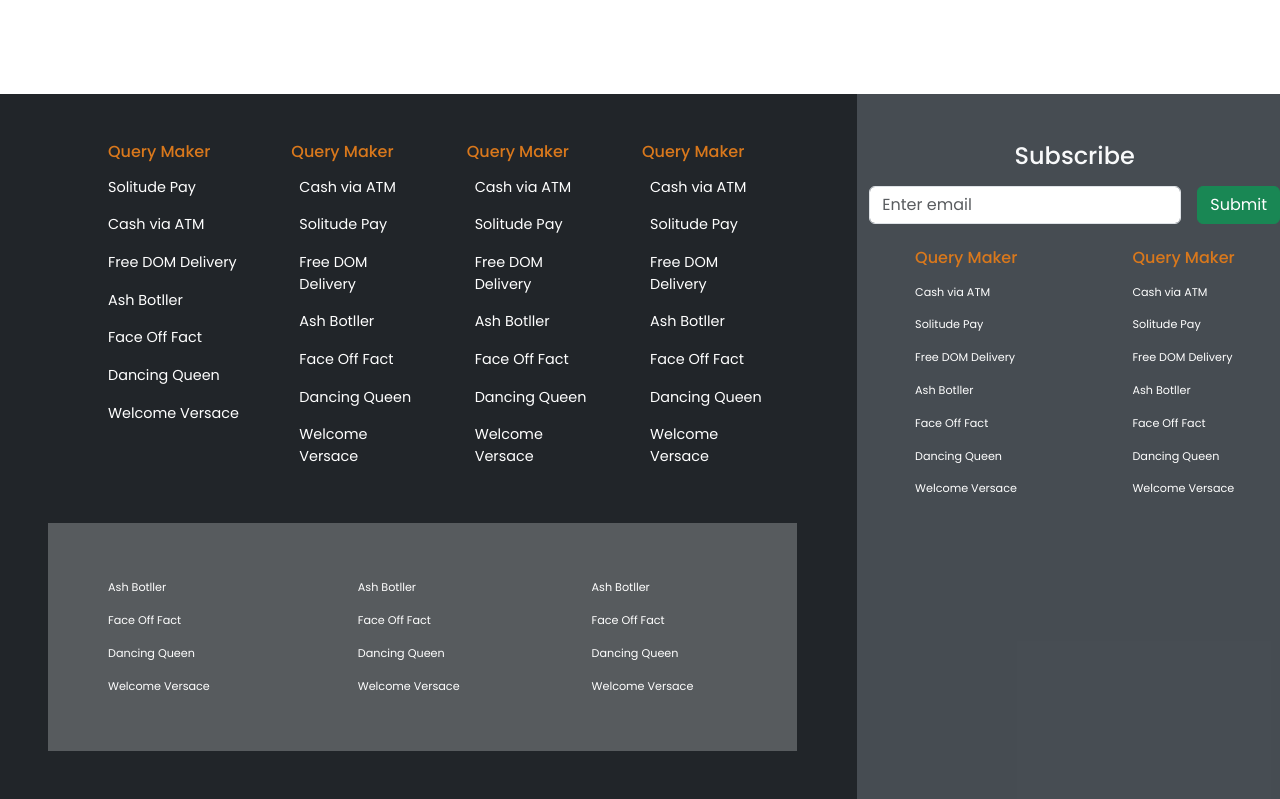
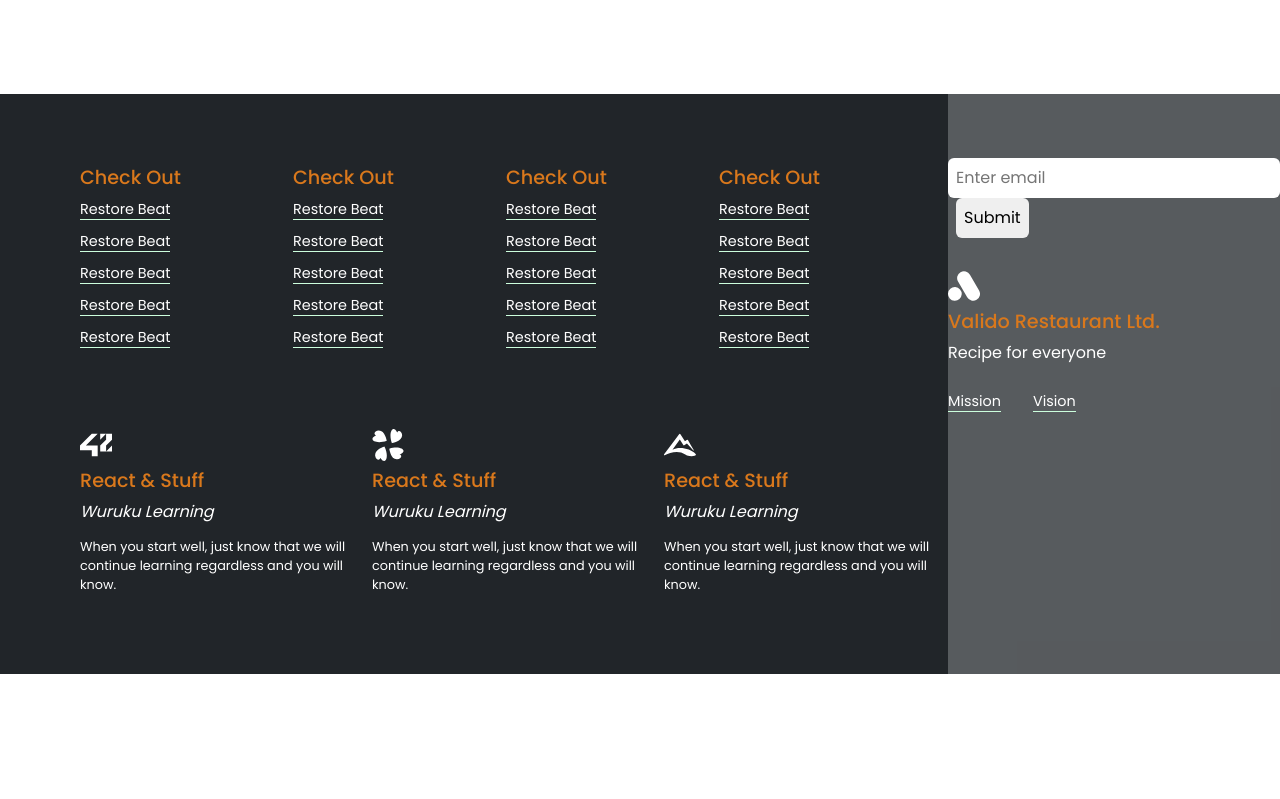
Before and after one commit to Henry-Egboh/valido, a React (Create React App) app: page / in a window 1280 px wide. Shown: the part 3170-3969 px from the top of the page. After the commit the page ends 3844 px from the top, so only its background shows below. Built offline with nearby package versions, Linux system fonts and the light colour scheme.

Commit message:
Re-designed the footer using CSS Grid and added react icons

```diff
--- a/src/Components/Footer.js
+++ b/src/Components/Footer.js
@@ -1,161 +1,110 @@
-import Container from 'react-bootstrap/Container';
-import Row from 'react-bootstrap/Row';
-import Col from 'react-bootstrap/Col';
-import Nav from 'react-bootstrap/Nav';
-import Button from 'react-bootstrap/Button';
-import Form from 'react-bootstrap/Form';
+import { Si42, SiAnalogue } from "react-icons/si";
+import { Si4Chan } from "react-icons/si";
+import { SiAlltrails } from "react-icons/si";
+import { Link } from 'react-router-dom';
 
 
 const Footer = () => {
 
     return (
         <footer className='bg-dark'>
+            <div>
+                {/* row one */}
+            <main className='row-1'>
+                {/* col one */}
+                <main className='list-img'>
+                    <section className='footer-list'>
+                        <div>
+                            <h4>Check Out</h4>
+                            <ul>
+                                <li><Link to='/'>Restore Beat</Link></li>
+                                <li><Link to='/'>Restore Beat</Link></li>
+                                <li><Link to='/'>Restore Beat</Link></li>
+                                <li><Link to='/'>Restore Beat</Link></li>
+                                <li><Link to='/'>Restore Beat</Link></li>
+                            </ul>
+                        </div>
+                        <div>
+                            <h4>Check Out</h4>
+                            <ul>
+                                <li><Link to='/'>Restore Beat</Link></li>
+                                <li><Link to='/'>Restore Beat</Link></li>
+                                <li><Link to='/'>Restore Beat</Link></li>
+                                <li><Link to='/'>Restore Beat</Link></li>
+                                <li><Link to='/'>Restore Beat</Link></li>
+                            </ul>
+                        </div>
+                        <div>
+                            <h4>Check Out</h4>
+                            <ul>
+                                <li><Link to='/'>Restore Beat</Link></li>
+                                <li><Link to='/'>Restore Beat</Link></li>
+                                <li><Link to='/'>Restore Beat</Link></li>
+                                <li><Link to='/'>Restore Beat</Link></li>
+                                <li><Link to='/'>Restore Beat</Link></li>
+                            </ul>
+                        </div>
+                        <div>
+                            <h4>Check Out</h4>
+                            <ul>
+                                <li><Link to='/'>Restore Beat</Link></li>
+                                <li><Link to='/'>Restore Beat</Link></li>
+                                <li><Link to='/'>Restore Beat</Link></li>
+                                <li><Link to='/'>Restore Beat</Link></li>
+                                <li><Link to='/'>Restore Beat</Link></li>
+                            </ul>
+                        </div>
+                    </section>
 
-                <section>
-                    <Row>
-                        {/* col 1 row 1 */}
-                        <Col xs={12} sm={12} md={7} lg={8} className='py-5'>
-                            <Row className='mx-5 ps-5'>
-                            {/* first col */}
-                            <Col xs={6} md={4} lg={3} className="">
-                                <h6 className='footer-color'>Query Maker</h6>
-                            <Nav defaultActiveKey="/home" className="flex-column">
-                                <Nav.Link className='footer-text ps-0' href="/home">Solitude Pay</Nav.Link>
-                                <Nav.Link className='footer-text ps-0' eventKey="link-1">Cash via ATM</Nav.Link>
-                                <Nav.Link className='footer-text ps-0' eventKey="link-2">Free DOM Delivery</Nav.Link>
-                                <Nav.Link className='footer-text ps-0' eventKey="link-1">Ash Botller</Nav.Link>
-                                <Nav.Link className='footer-text ps-0' eventKey="link-2">Face Off Fact</Nav.Link>
-                                <Nav.Link className='footer-text ps-0' eventKey="link-1">Dancing Queen</Nav.Link>
-                                <Nav.Link className='footer-text ps-0' eventKey="link-2">Welcome Versace</Nav.Link>
-                            </Nav>
-                            </Col>
+                    <section className='footer-text-img'>
+                        <div>
+                            <Si42 className="fs-2" />
+                            <h4>React & Stuff</h4>
+                            <cite>Wuruku Learning</cite>
+                            <p>When you start well, just know that we will continue learning regardless and you will know.
+                            </p>
+                        </div>
+                        <div>
+                            <Si4Chan className="fs-2" />
+                            <h4>React & Stuff</h4>
+                            <cite>Wuruku Learning</cite>
+                            <p>When you start well, just know that we will continue learning regardless and you will know.
+                            </p>
+                        </div>
+                        <div>
+                            <SiAlltrails className="fs-2" />
+                            <h4>React & Stuff</h4>
+                            <cite>Wuruku Learning</cite>
+                            <p>When you start well, just know that we will continue learning regardless and you will know.
+                            </p>
+                        </div>
+                    </section>
+                </main>
 
-                            {/* second col */}
-                            <Col xs={6} md={4} lg={3} className="">
-                                <h6 className='footer-color ps-2'>Query Maker</h6>
-                            <Nav defaultActiveKey="/home" className="flex-column">
-                                <Nav.Link className='footer-text' eventKey="link-1">Cash via ATM</Nav.Link>
-                                <Nav.Link className='footer-text' href="/home">Solitude Pay</Nav.Link>
-                                <Nav.Link className='footer-text' eventKey="link-2">Free DOM Delivery</Nav.Link>
-                                <Nav.Link className='footer-text' eventKey="link-1">Ash Botller</Nav.Link>
-                                <Nav.Link className='footer-text' eventKey="link-2">Face Off Fact</Nav.Link>
-                                <Nav.Link className='footer-text' eventKey="link-1">Dancing Queen</Nav.Link>
-                                <Nav.Link className='footer-text' eventKey="link-2">Welcome Versace</Nav.Link>
-                            </Nav>
-                            </Col>
+                <main className='bg-light bg-opacity-25 wrapper subscribe-section'>
 
-                            {/* third col */}
-                            <Col xs={6} md={4} lg={3} className="">
-                                <h6 className='footer-color ps-2'>Query Maker</h6>
-                            <Nav defaultActiveKey="/home" className="flex-column">
-                                <Nav.Link className='footer-text' eventKey="link-1">Cash via ATM</Nav.Link>
-                                <Nav.Link className='footer-text' href="/home">Solitude Pay</Nav.Link>
-                                <Nav.Link className='footer-text' eventKey="link-2">Free DOM Delivery</Nav.Link>
-                                <Nav.Link className='footer-text' eventKey="link-1">Ash Botller</Nav.Link>
-                                <Nav.Link className='footer-text' eventKey="link-2">Face Off Fact</Nav.Link>
-                                <Nav.Link className='footer-text' eventKey="link-1">Dancing Queen</Nav.Link>
-                                <Nav.Link className='footer-text' eventKey="link-2">Welcome Versace</Nav.Link>
-                            </Nav>
-                            </Col>
-
-                            {/* fourth col */}
-                            <Col xs={6} md={4} lg={3} className="">
-                                <h6 className='footer-color ps-2'>Query Maker</h6>
-                            <Nav defaultActiveKey="/home" className="flex-column">
-                                <Nav.Link className='footer-text' eventKey="link-1">Cash via ATM</Nav.Link>
-                                <Nav.Link className='footer-text' href="/home">Solitude Pay</Nav.Link>
-                                <Nav.Link className='footer-text' eventKey="link-2">Free DOM Delivery</Nav.Link>
-                                <Nav.Link className='footer-text' eventKey="link-1">Ash Botller</Nav.Link>
-                                <Nav.Link className='footer-text' eventKey="link-2">Face Off Fact</Nav.Link>
-                                <Nav.Link className='footer-text' eventKey="link-1">Dancing Queen</Nav.Link>
-                                <Nav.Link className='footer-text' eventKey="link-2">Welcome Versace</Nav.Link>
-                            </Nav>
-                            </Col>
-                            </Row>
-                            {/* ============================================== */}
-                            {/* second row  */}
-                            <Row className='mx-5 mt-5 ps-5 bg-light bg-opacity-25 py-5'>
-                                {/* 1st col */}
-                            <Col xs={6} sm={6} md={4} lg={4} className="">
-                                    <Nav defaultActiveKey="/home" className="flex-column">
-                                        <Nav.Link className='footer-text-1 ps-0' eventKey="link-1">Ash Botller</Nav.Link>
-                                        <Nav.Link className='footer-text-1 ps-0' eventKey="link-2">Face Off Fact</Nav.Link>
-                                        <Nav.Link className='footer-text-1 ps-0' eventKey="link-1">Dancing Queen</Nav.Link>
-                                        <Nav.Link className='footer-text-1 ps-0' eventKey="link-2">Welcome Versace</Nav.Link>
-                                    </Nav>
-                            </Col>
-                            {/* 2nd row */}
-                            <Col xs={6} sm={6} md={4} lg={4} className="">
-                                    <Nav defaultActiveKey="/home" className="flex-column">
-                                        <Nav.Link className='footer-text-1' eventKey="link-1">Ash Botller</Nav.Link>
-                                        <Nav.Link className='footer-text-1' eventKey="link-2">Face Off Fact</Nav.Link>
-                                        <Nav.Link className='footer-text-1' eventKey="link-1">Dancing Queen</Nav.Link>
-                                        <Nav.Link className='footer-text-1' eventKey="link-2">Welcome Versace</Nav.Link>
-                                    </Nav>
-                            </Col>
-                            {/* 3rd col */}
-                            <Col xs={6} sm={6} md={4} lg={4} className="">
-                                    <Nav defaultActiveKey="/home" className="flex-column">
-                                        <Nav.Link className='footer-text-1' eventKey="link-1">Ash Botller</Nav.Link>
-                                        <Nav.Link className='footer-text-1' eventKey="link-2">Face Off Fact</Nav.Link>
-                                        <Nav.Link className='footer-text-1' eventKey="link-1">Dancing Queen</Nav.Link>
-                                        <Nav.Link className='footer-text-1' eventKey="link-2">Welcome Versace</Nav.Link>
-                                    </Nav>
-                            </Col>
-                            </Row>
-                        </Col>
-                        {/* ========================================================================================== */}
-                        {/* col 2 row 1 */}
-                        <Col xs={12} sm={12} md={5} lg={4} className='bg-secondary bg-opacity-50 py-5'>
-                            {/* first row */}
-                            <Row>
-                                <Col xs={12}>
-                                    <div className='mb-4 d-flex flex-column align-items-center justify-content-center'>
-                                        <h4 className='text-light mb-3'>Subscribe</h4>
-                                        <Form className='d-flex gap-3'>
-                                            <Form.Group controlId="formBasicEmail">
-                                                {/* <Form.Label className='text-danger'>Subscribe</Form.Label> */}
-                                                <Form.Control type="email" placeholder="Enter email" />
-                                            </Form.Group>
-                                            <Button variant="success" type="submit">
-                                                Submit
-                                            </Button>
-                                        </Form>
-                                    </div>
-                                </Col>
-                            </Row>
-                            {/* second row */}
-                            <Row>
-                                {/* ist col */}
-                                <Col xs={6} className='d-flex justify-content-center'>
-                                <Nav defaultActiveKey="/home" className="flex-column">
-                                    <h6 className='footer-color ps-3'>Query Maker</h6>
-                                    <Nav.Link className='footer-text-1' eventKey="link-1">Cash via ATM</Nav.Link>
-                                    <Nav.Link className='footer-text-1' href="/home">Solitude Pay</Nav.Link>
-                                    <Nav.Link className='footer-text-1' eventKey="link-2">Free DOM Delivery</Nav.Link>
-                                    <Nav.Link className='footer-text-1' eventKey="link-1">Ash Botller</Nav.Link>
-                                    <Nav.Link className='footer-text-1' eventKey="link-2">Face Off Fact</Nav.Link>
-                                    <Nav.Link className='footer-text-1' eventKey="link-1">Dancing Queen</Nav.Link>
-                                    <Nav.Link className='footer-text-1' eventKey="link-2">Welcome Versace</Nav.Link>
-                                </Nav>
-                                </Col>
-                                {/* 2nd col */}
-                                <Col xs={6} className='d-flex justify-content-center'>
-                                <Nav defaultActiveKey="/home" className="flex-column">
-                                    <h6 className='footer-color ps-3'>Query Maker</h6>
-                                    <Nav.Link className='footer-text-1' eventKey="link-1">Cash via ATM</Nav.Link>
-                                    <Nav.Link className='footer-text-1' href="/home">Solitude Pay</Nav.Link>
-                                    <Nav.Link className='footer-text-1' eventKey="link-2">Free DOM Delivery</Nav.Link>
-                                    <Nav.Link className='footer-text-1' eventKey="link-1">Ash Botller</Nav.Link>
-                                    <Nav.Link className='footer-text-1' eventKey="link-2">Face Off Fact</Nav.Link>
-                                    <Nav.Link className='footer-text-1' eventKey="link-1">Dancing Queen</Nav.Link>
-                                    <Nav.Link className='footer-text-1' eventKey="link-2">Welcome Versace</Nav.Link>
-                                </Nav>
-                                </Col>
-                            </Row>
-                        </Col>
-                    </Row>
-                </section>
+                    <div className='sub-sec'>
+                        <div className=''>
+                            <form>
+                                <input className='rounded p-2 sub-input' type='email' placeholder='Enter email' name='email' />
+                                <button className='p-2 btn-light butt rounded ms-2' type='submit'>Submit</button>
+                            </form>
+                        </div>
+                        <div className='logo-footer'>
+                            <SiAnalogue className="fs-2" />
+                            <h4>Valido Restaurant Ltd.</h4>
+                            <p>Recipe for everyone</p>
+                            <div className='hor-list'>
+                                <ul>
+                                    <li><Link to='/'>Mission</Link></li>
+                                    <li><Link to='/'>Vision</Link></li>
+                                </ul>
+                            </div>
+                        </div>
+                    </div>
+                </main>
+            </main>
+            </div>
         </footer>
     );
 }
--- a/src/index.css
+++ b/src/index.css
@@ -8,6 +8,7 @@
   --dark-red: rgb(217, 120, 28);
   --dark-green: hsl(180deg, 81%, 30%);
   --coupon-text: #ccffdd;
+  --white: #fff;
 }
 
 .logo {
@@ -54,27 +55,155 @@
 
 .order-btn {
   background-color: var(--dark-green);
-  color: #ccffdd;
+  color: var(--coupon-text);
 }
 
 .submit-btn {
   background-color: var(--dark-red);
-  color: #ccffdd;
+  color: var(--coupon-text);
 }
 
-.footer-text {
-  color: #fff;
-  font-weight: 400;
-  font-size: 0.9rem;
+/* ================================================FOOTER ============================== */
+
+footer {
+  color: var(--white);
 }
 
-.footer-text-1 {
-  color: #fff;
-  font-weight: 400;
-  font-size: 0.7rem;
+/* .wrapper {
+  padding: 4rem 0rem;
+} */
+
+/* list items and text-img */
+.list-img {
+  /* padding: 4rem 1rem; */
+  margin: 4rem 0rem;
 }
 
-.footer-color {
+/* List items and subscribe section */
+.row-1 {
+  display: grid;
+  grid-template-columns: 6fr 2fr;
+  margin-left: 4rem;
+}
+
+/* list items */
+.footer-list {
+  display: grid;
+  grid-template-columns: repeat(4, 1fr);
+}
+
+footer ul {
+  list-style: none;
+  padding-left: 0px;
+}
+
+footer ul li{
+  margin: 0.5rem 0rem;
+}
+
+footer ul li a {
+  text-decoration: none;
+  color: var(--white);
+  border-bottom: 1px solid #ccffdd;
+  font-size: 0.9rem;
+  transition: all 500ms ease-in-out;
+}
+
+footer ul li a:hover {
+  border-bottom: none;
+  color: var(--coupon-text);
+}
+
+/* section with image and text */
+.footer-text-img {
+  display: grid;
+  grid-template-columns: repeat(3, 1fr);
+  column-gap: 1.5rem;
+  margin: 4rem 0rem 0rem;
+}
+
+/* p tag  */
+.footer-text-img p {
+  font-size: 0.8rem;
+  font-weight: 400;
+  margin-top: 0.8rem;
+}
+
+/* subscribe section */
+.subscribe-section {
+  display: grid;
+  justify-items: center;
+}
+
+/* contains logo-footer and subscribe form */
+.sub-sec {
+  margin: 4rem 0rem;
+}
+
+/* spacing subscribe form from logo-footer */
+.logo-footer {
+  margin: 2rem 0rem 0rem;
+}
+.hor-list ul {
+  display: flex;
+  column-gap: 2rem;
+}
+
+footer h4 {
   color: var(--dark-red);
   font-weight: 500;
+  font-size: 1.2rem;
+  margin-top: 0.5rem;
 }
+
+.sub-input, .butt {
+  outline: none;
+  border: none;
+}
+
+/* ==========================MEDIA QUERY ====================================================== */
+@media screen {
+  .row-1 {
+    grid-template-columns: 1fr;
+    margin-left: 0rem;
+  }
+  /* list items */
+  .footer-list {
+    grid-template-columns: repeat(2, 1fr);
+  }
+  /* section with image and text */
+.footer-text-img {
+  grid-template-columns: repeat(2, 1fr);
+}
+/* pad list content and text-img */
+.list-img {
+  padding: 0rem 1rem;
+}
+}
+
+@media screen and (min-width: 552px) {
+  .footer-list {
+    grid-template-columns: repeat(4, 1fr);
+  }
+}
+
+@media screen and (min-width: 768px) {
+  .row-1 {
+    grid-template-columns: 5fr 2fr;
+    margin-left: 4rem;
+  }
+  .footer-list {
+    grid-template-columns: repeat(4, 1fr);
+  }
+  /* section with image and text */
+.footer-text-img {
+  grid-template-columns: repeat(3, 1fr);
+}
+}
+
+@media screen and (min-width: 992px) {
+  .row-1 {
+    grid-template-columns: 6fr 2fr;
+    margin-left: 4rem;
+  }
+}
```
